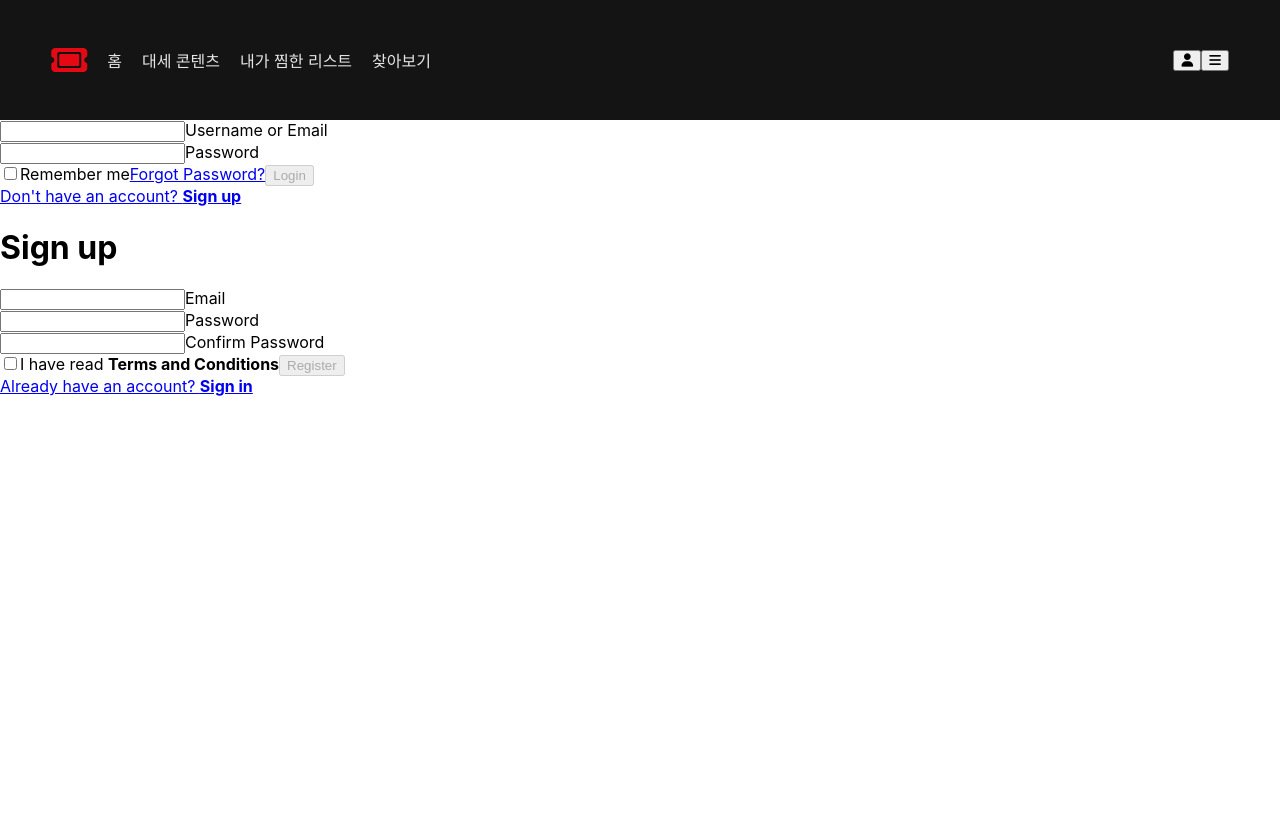
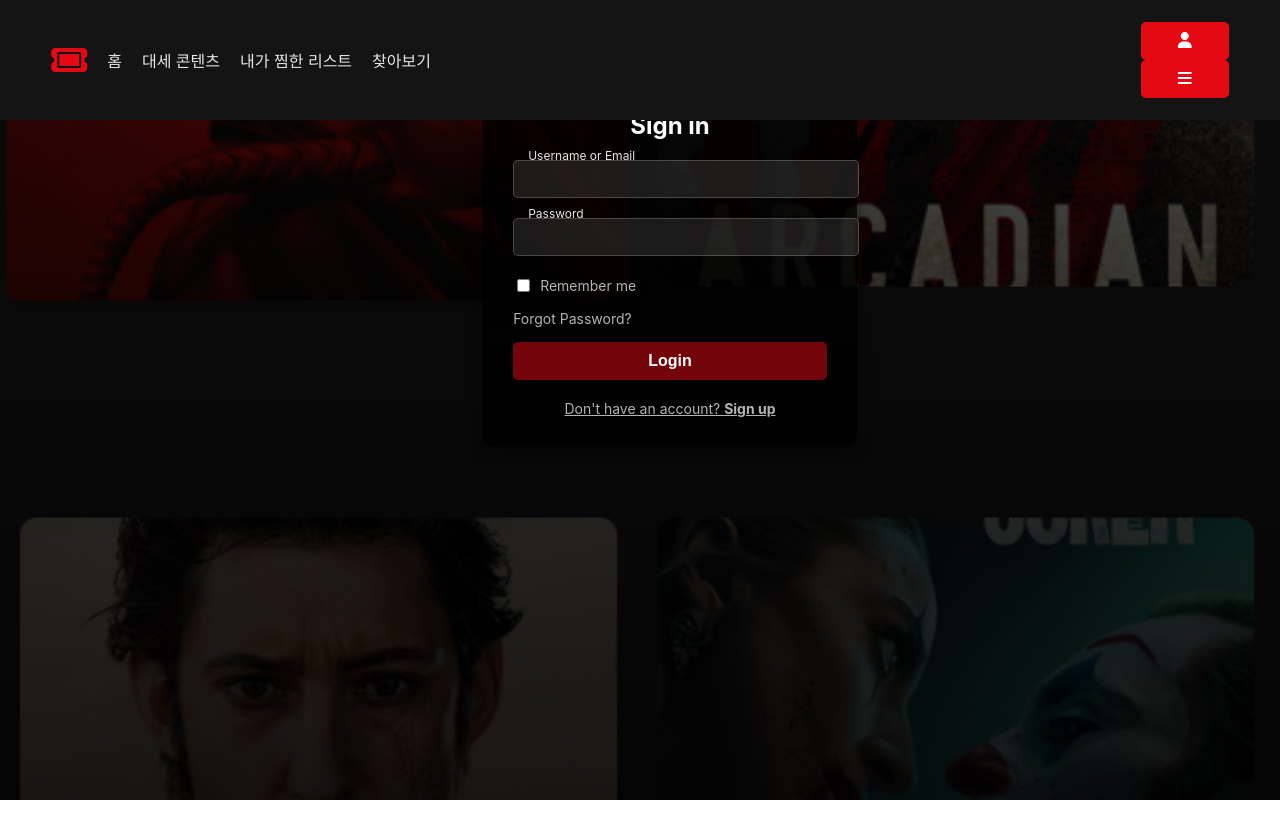
Before and after one commit to seg7577/WSD-Assignment-02-m._.se0k-github.io, a React (Create React App) app: page /signin in a window 1280 px wide. Shown: the top 838 px of the page. Before the commit the page ends 800 px from the top, so only its background shows below. Built offline with nearby package versions, Linux system fonts and the light colour scheme.

Commit message:
[refactor] 로그인 기능 및 페이지 연결

```diff
--- a/src/App/App.tsx
+++ b/src/App/App.tsx
@@ -29,8 +29,8 @@ const App = () => {
           <Route path="wishlist" element={<HomeWishlist />} />
         </Route>
 
-        {/* 로그인 페이지 */}
-        <Route path="/signin" element={<SignIn />} />
+      {/* 로그인 페이지 */}
+      <Route path="/signin" element={<SignIn />} />
       </Routes>
     </BrowserRouter>
   );
--- a/src/App/components/sign-in/SignIn.css
+++ b/src/App/components/sign-in/SignIn.css
@@ -1,2 +1,161 @@
-/* 파일명: SignIn.css */
-/* 이미 제공된 CSS 그대로 적용합니다 */
+/* 전체 배경 이미지 */
+.bg-image {
+    position: fixed;
+    top: 0;
+    left: 0;
+    width: 100%;
+    height: 100%;
+    background: linear-gradient(rgba(0, 0, 0, 0.7), rgba(0, 0, 0, 0.9)),
+                url('/images/background.jpg') center/cover no-repeat;
+    z-index: -1; /* 배경이 모든 요소 뒤에 배치되도록 설정 */
+  }
+
+  /* 메인 컨테이너 */
+  .container {
+    display: flex;
+    justify-content: center;
+    align-items: center;
+    height: 100vh; /* 화면 전체 높이 */
+    color: white;
+  }
+
+  /* 카드 스타일 (로그인/회원가입 공통) */
+  .card {
+    background: rgba(0, 0, 0, 0.8); /* 반투명 검정 배경 */
+    border-radius: 10px;
+    padding: 30px;
+    width: 100%;
+    max-width: 400px; /* 카드의 최대 너비 */
+    box-shadow: 0px 4px 15px rgba(0, 0, 0, 0.5); /* 부드러운 그림자 */
+    transition: transform 0.3s ease-in-out, opacity 0.3s ease-in-out;
+  }
+
+  /* 숨김 처리된 카드 */
+  .card.hidden {
+    transform: scale(0.9); /* 크기 축소 */
+    opacity: 0; /* 투명화 */
+    pointer-events: none; /* 클릭 불가 */
+  }
+
+  /* 카드 헤딩 */
+  .card h1 {
+    font-size: 24px;
+    text-align: center;
+    margin-bottom: 20px;
+  }
+
+  /* 입력 필드 컨테이너 */
+  .input {
+    position: relative;
+    margin-bottom: 20px;
+  }
+
+  /* 입력 필드 */
+  .input input {
+    width: 100%;
+    padding: 10px 15px;
+    background: rgba(255, 255, 255, 0.1); /* 반투명 흰색 배경 */
+    border: 1px solid rgba(255, 255, 255, 0.2); /* 흐릿한 테두리 */
+    border-radius: 5px;
+    color: white;
+    font-size: 14px;
+    outline: none;
+    transition: background 0.3s;
+    border-color: 0.3s;
+  }
+
+  /* 입력 필드 포커스 */
+  .input input:focus {
+    background: rgba(255, 255, 255, 0.2);
+    border-color: rgba(255, 255, 255, 0.5);
+  }
+
+  /* 입력 필드 라벨 */
+  .input label {
+    position: absolute;
+    top: 50%;
+    left: 15px;
+    transform: translateY(-50%);
+    font-size: 14px;
+    color: rgba(255, 255, 255, 0.7);
+    pointer-events: none;
+    transition: top 0.3s, font-size 0.3s, color 0.3s;
+  }
+
+  /* 입력 값이 있는 경우 라벨 위치 변경 */
+  .input input:valid + label,
+  .input input:focus + label {
+    top: -5px;
+    font-size: 12px;
+    color: rgba(255, 255, 255, 0.9);
+  }
+
+  /* 체크박스 */
+  .checkbox {
+    display: flex;
+    align-items: center;
+    margin-bottom: 15px;
+  }
+
+  .checkbox input {
+    margin-right: 10px;
+  }
+
+  .checkbox label {
+    font-size: 14px;
+    color: rgba(255, 255, 255, 0.7);
+  }
+
+  /* 버튼 */
+  button {
+    width: 100%;
+    padding: 10px 15px;
+    background: #E50914; /* 넷플릭스 레드 */
+    border: none;
+    border-radius: 5px;
+    color: white;
+    font-size: 16px;
+    font-weight: bold;
+    cursor: pointer;
+    transition: background 0.3s;
+  }
+
+  button:disabled {
+    background: rgba(229, 9, 20, 0.5); /* 비활성화 시 색상 */
+    cursor: not-allowed;
+  }
+
+  button:hover:not(:disabled) {
+    background: #f6121d;
+  }
+
+  /* 계정 전환 링크 */
+  .account-check {
+    display: block;
+    text-align: center;
+    margin-top: 20px;
+    color: rgba(255, 255, 255, 0.7);
+    font-size: 14px;
+    cursor: pointer;
+    transition: color 0.3s;
+  }
+
+  .account-check:hover {
+    color: white;
+  }
+
+  /* 비밀번호 찾기 */
+  .forgot {
+    text-align: right;
+  }
+
+  .forgot a {
+    color: rgba(255, 255, 255, 0.7);
+    font-size: 14px;
+    text-decoration: none;
+    transition: color 0.3s;
+  }
+
+  .forgot a:hover {
+    color: white;
+  }
--- a/src/App/components/sign-in/SignIn.tsx
+++ b/src/App/components/sign-in/SignIn.tsx
@@ -1,119 +1,130 @@
-import React, { useState } from 'react';
-import './SignIn.css';
+import React, { useState } from 'react'; // React와 useState 훅 가져오기
+import './SignIn.css'; // SignIn 컴포넌트에 적용할 CSS 파일 가져오기
 
 const SignIn = () => {
-  const [isLoginVisible, setIsLoginVisible] = useState(true);
-  const [email, setEmail] = useState('');
-  const [password, setPassword] = useState('');
-  const [registerEmail, setRegisterEmail] = useState('');
-  const [registerPassword, setRegisterPassword] = useState('');
-  const [confirmPassword, setConfirmPassword] = useState('');
-  const [rememberMe, setRememberMe] = useState(false);
-  const [acceptTerms, setAcceptTerms] = useState(false);
+  // 상태 관리
+  const [isLoginVisible, setIsLoginVisible] = useState(true); // 현재 보이는 카드가 로그인인지 여부
+  const [email, setEmail] = useState(''); // 로그인 이메일 상태
+  const [password, setPassword] = useState(''); // 로그인 비밀번호 상태
+  const [registerEmail, setRegisterEmail] = useState(''); // 회원가입 이메일 상태
+  const [registerPassword, setRegisterPassword] = useState(''); // 회원가입 비밀번호 상태
+  const [confirmPassword, setConfirmPassword] = useState(''); // 회원가입 비밀번호 확인 상태
+  const [rememberMe, setRememberMe] = useState(false); // 로그인 시 'Remember me' 체크박스 상태
+  const [acceptTerms, setAcceptTerms] = useState(false); // 회원가입 시 'Terms and Conditions' 체크박스 상태
 
+  // 로그인 카드와 회원가입 카드 전환
   const toggleCard = () => setIsLoginVisible(!isLoginVisible);
 
+  // 로그인 폼 제출 처리
   const handleLogin = (event: React.FormEvent) => {
-    event.preventDefault();
-    console.log('Login:', { email, password, rememberMe });
+    event.preventDefault(); // 기본 동작 방지 (페이지 새로고침 방지)
+    console.log('Login:', { email, password, rememberMe }); // 로그인 상태 출력
   };
 
+  // 회원가입 폼 제출 처리
   const handleRegister = (event: React.FormEvent) => {
-    event.preventDefault();
-    console.log('Register:', { registerEmail, registerPassword, confirmPassword, acceptTerms });
+    event.preventDefault(); // 기본 동작 방지
+    console.log('Register:', { registerEmail, registerPassword, confirmPassword, acceptTerms }); // 회원가입 상태 출력
   };
 
   return (
     <div>
-      <div className="bg-image"></div>
+      <div className="bg-image"></div> {/* 배경 이미지 */}
       <div className="container">
         <div id="phone">
           <div id="content-wrapper">
             {/* 로그인 카드 */}
             <div className={`card ${!isLoginVisible ? 'hidden' : ''}`} id="login">
               <form onSubmit={handleLogin}>
-                <h1>Sign in</h1>
+                <h1>Sign in</h1> {/* 로그인 제목 */}
                 <div className="input">
+                  {/* 이메일 입력 필드 */}
                   <input
                     id="email"
                     type="email"
                     value={email}
-                    onChange={(e) => setEmail(e.target.value)}
+                    onChange={(e) => setEmail(e.target.value)} // 이메일 상태 업데이트
                   />
-                  <label htmlFor="email">Username or Email</label>
+                  <label htmlFor="email">Username or Email</label> {/* 이메일 라벨 */}
                 </div>
                 <div className="input">
+                  {/* 비밀번호 입력 필드 */}
                   <input
                     id="password"
                     type="password"
                     value={password}
-                    onChange={(e) => setPassword(e.target.value)}
+                    onChange={(e) => setPassword(e.target.value)} // 비밀번호 상태 업데이트
                   />
-                  <label htmlFor="password">Password</label>
+                  <label htmlFor="password">Password</label> {/* 비밀번호 라벨 */}
                 </div>
                 <span className="checkbox remember">
+                  {/* 'Remember me' 체크박스 */}
                   <input
                     type="checkbox"
                     id="remember"
                     checked={rememberMe}
-                    onChange={(e) => setRememberMe(e.target.checked)}
+                    onChange={(e) => setRememberMe(e.target.checked)} // Remember me 상태 업데이트
                   />
                   <label htmlFor="remember" className="read-text">Remember me</label>
                 </span>
                 <span className="checkbox forgot">
-                  <a href="#">Forgot Password?</a>
+                  <a href="#">Forgot Password?</a> {/* 비밀번호 찾기 링크 */}
                 </span>
-                <button disabled={!email || !password}>Login</button>
+                <button disabled={!email || !password}>Login</button> {/* 이메일/비밀번호가 없으면 비활성화 */}
               </form>
               <a href="#" className="account-check" onClick={toggleCard}>
-                Don't have an account? <b>Sign up</b>
+                Don't have an account? <b>Sign up</b> {/* 회원가입으로 전환 */}
               </a>
             </div>
 
             {/* 회원가입 카드 */}
             <div className={`card ${isLoginVisible ? 'hidden' : ''}`} id="register">
               <form onSubmit={handleRegister}>
-                <h1>Sign up</h1>
+                <h1>Sign up</h1> {/* 회원가입 제목 */}
                 <div className="input">
+                  {/* 회원가입 이메일 입력 필드 */}
                   <input
                     id="register-email"
                     type="email"
                     value={registerEmail}
-                    onChange={(e) => setRegisterEmail(e.target.value)}
+                    onChange={(e) => setRegisterEmail(e.target.value)} // 회원가입 이메일 상태 업데이트
                   />
                   <label htmlFor="register-email">Email</label>
                 </div>
                 <div className="input">
+                  {/* 회원가입 비밀번호 입력 필드 */}
                   <input
                     id="register-password"
                     type="password"
                     value={registerPassword}
-                    onChange={(e) => setRegisterPassword(e.target.value)}
+                    onChange={(e) => setRegisterPassword(e.target.value)} // 회원가입 비밀번호 상태 업데이트
                   />
                   <label htmlFor="register-password">Password</label>
                 </div>
                 <div className="input">
+                  {/* 비밀번호 확인 입력 필드 */}
                   <input
                     id="confirm-password"
                     type="password"
                     value={confirmPassword}
-                    onChange={(e) => setConfirmPassword(e.target.value)}
+                    onChange={(e) => setConfirmPassword(e.target.value)} // 비밀번호 확인 상태 업데이트
                   />
                   <label htmlFor="confirm-password">Confirm Password</label>
                 </div>
                 <span className="checkbox remember">
+                  {/* 'Terms and Conditions' 체크박스 */}
                   <input
                     type="checkbox"
                     id="terms"
                     checked={acceptTerms}
-                    onChange={(e) => setAcceptTerms(e.target.checked)}
+                    onChange={(e) => setAcceptTerms(e.target.checked)} // 약관 동의 상태 업데이트
                   />
                   <label htmlFor="terms" className="read-text">I have read <b>Terms and Conditions</b></label>
                 </span>
-                <button disabled={!registerEmail || !registerPassword || !acceptTerms}>Register</button>
+                <button disabled={!registerEmail || !registerPassword || !acceptTerms}>Register</button> {/* 이메일/비밀번호/약관 동의 체크가 없으면 비활성화 */}
               </form>
               <a href="#" className="account-check" onClick={toggleCard}>
-                Already have an account? <b>Sign in</b>
+                Already have an account? <b>Sign in</b> {/* 로그인으로 전환 */}
               </a>
             </div>
           </div>
```
Also changed, not shown: images/background.jpg (added), public/images/background.jpg (added).
